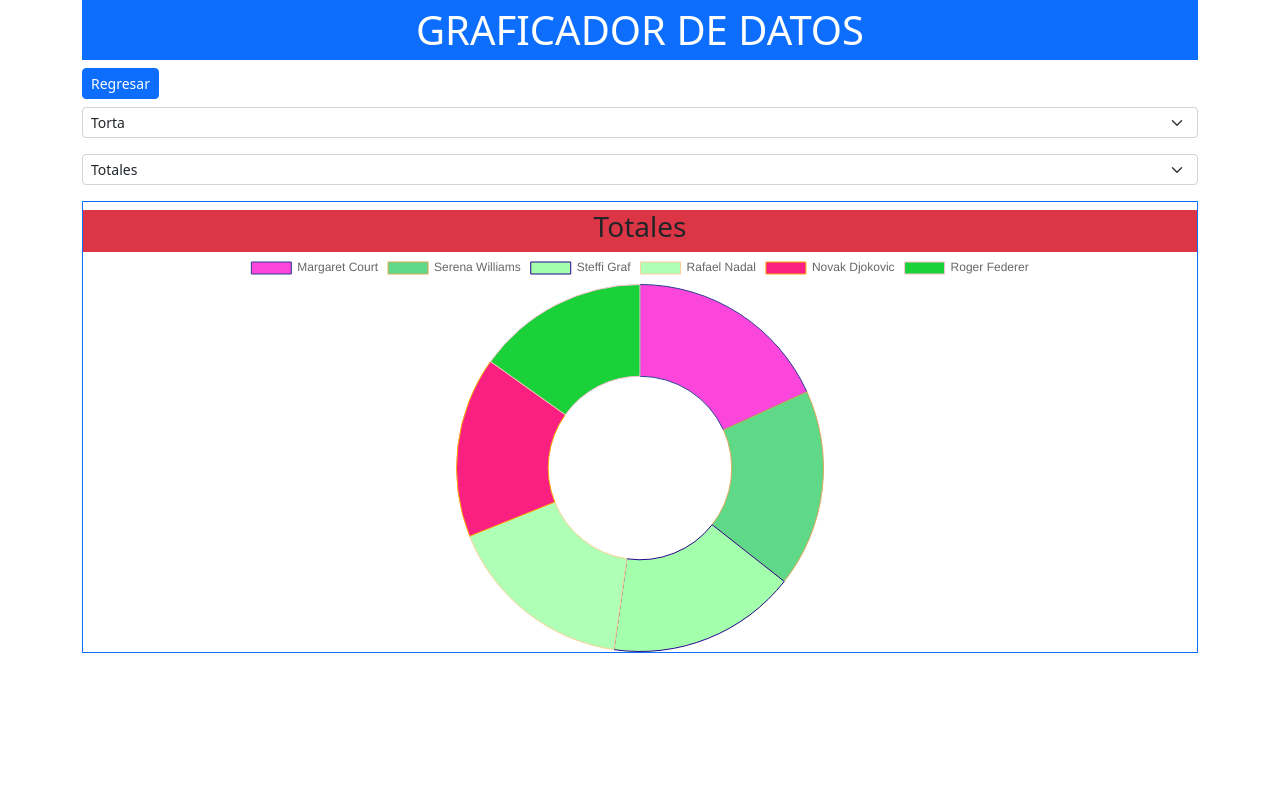
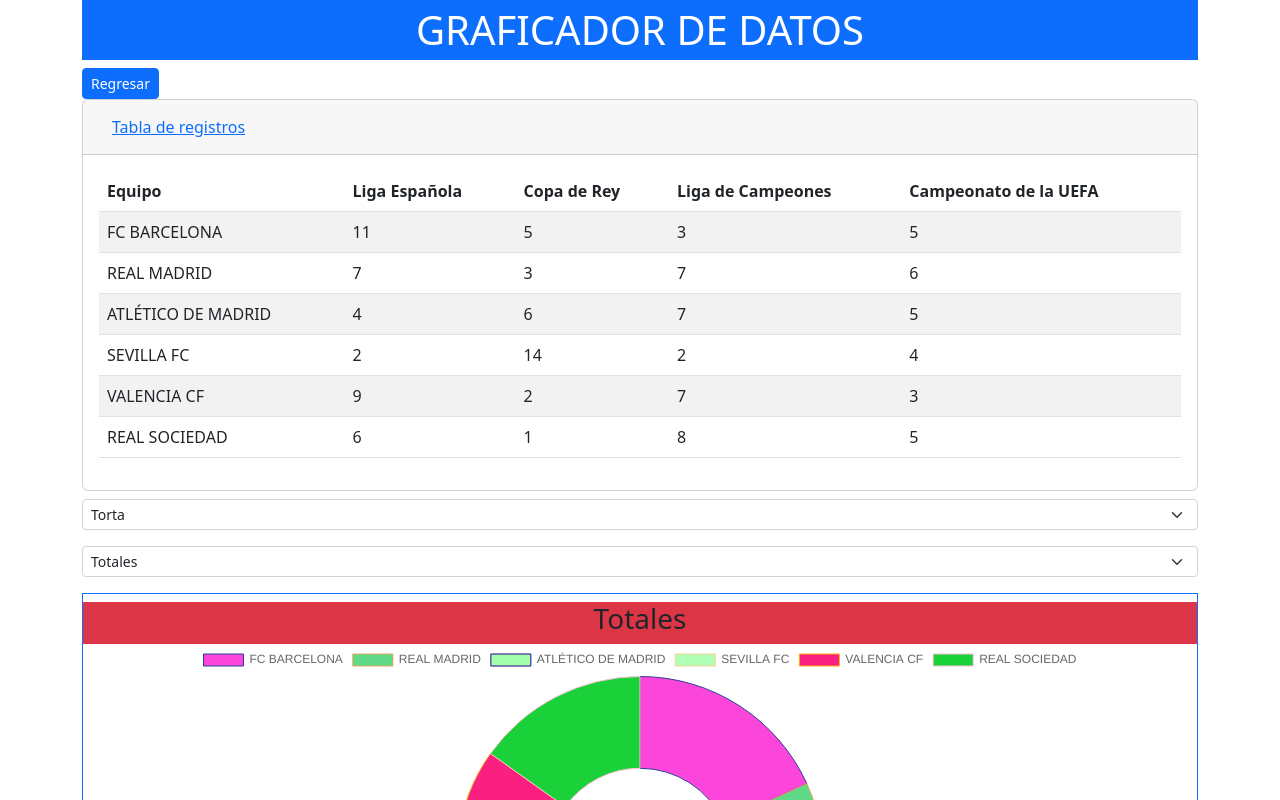
Before and after one commit to wlopera/grafics_react_pw, a React (Create React App) app: page / in a window 1280 px wide. Both pictures are taken after a click on the button "Procesar". Shown: the top 800 px of the page. Built offline with nearby package versions, Linux system fonts and the light colour scheme.

Commit message:
Crear mas datos y tabla de registros

```diff
--- a/src/components/Graphic/Graphic.js
+++ b/src/components/Graphic/Graphic.js
@@ -6,13 +6,12 @@
 
 const Graphic = ({ cols, rows, updateGraph }) => {
   const [options, setOptions] = useState([]);
-  const [labels, setLabels] = useState([]);
+  const [firstField, setFirstField] = useState([]);
   const [records, setRecords] = useState([]);
   const [total, setTotal] = useState([]);
   const [currentOption, setCurrentOption] = useState("total");
   const [optionsGraphics, setOptionsGraphics] = useState(graphics);
   const [currentGraphic, setCurrentGraphic] = useState(1);
-  const [firstField, setFirstField] = useState([]);
 
   useEffect(() => {
     let registers = [];
@@ -26,7 +25,6 @@
       }
     });
     setOptions(registers);
-    setLabels(rows.map((row) => row.player));
 
     setFirstField(
       rows.map((row, index) => {
@@ -65,6 +63,25 @@
       ? "Totales"
       : options.filter((option) => option.value === currentOption)[0].text;
 
+  const getData = () => {
+    const values = rows.map((row, index) => {
+      let data = [];
+      let cont = 100;
+      cols.forEach((col) => {
+        data.push(
+          <td scope="row" key={index + cont++}>
+            {row[col.dataField]}
+          </td>
+        );
+      });
+
+      return <tr key={index * cont++}>{data}</tr>;
+    });
+    return values;
+  };
+
+  const data = getData();
+
   return (
     <div>
       <button
@@ -73,6 +90,46 @@
       >
         Regresar
       </button>
+      <div id="accordion">
+        <div className="card">
+          <div className="card-header" id="headingOne">
+            <h5 className="mb-0">
+              <button
+                className="btn btn-link"
+                data-toggle="collapse"
+                data-target="#collapseOne"
+                aria-expanded="false"
+                aria-controls="collapseOne"
+                type="button"
+              >
+                Tabla de registros
+              </button>
+            </h5>
+          </div>
+
+          <div
+            id="collapseOne"
+            className="collapse show"
+            aria-labelledby="headingOne"
+            data-parent="#accordion"
+          >
+            <div className="card-body">
+              <table className="table table-striped table-hover">
+                <thead>
+                  <tr>
+                    {cols.map((col, index) => (
+                      <th key={index} scope="col">
+                        {col.text}
+                      </th>
+                    ))}
+                  </tr>
+                </thead>
+                <tbody>{data}</tbody>
+              </table>
+            </div>
+          </div>
+        </div>
+      </div>
       <div>
         <select
           className="form-select form-select-sm mb-3 mt-2"
@@ -108,7 +165,7 @@
       {currentGraphic === 1 && (
         <div className="mt-2">
           {options.length > 0 && (
-            <PieChart title={title} labels={labels} records={records} />
+            <PieChart title={title} labels={firstField} records={records} />
           )}
         </div>
       )}
@@ -121,7 +178,7 @@
         <div className="mt-2">
           <LineChart
             title="Totales"
-            labels={labels}
+            labels={firstField}
             records={rows}
             cols={options}
           />
--- a/src/store/data.js
+++ b/src/store/data.js
@@ -1,4 +1,4 @@
-export const columns = [
+export const columns1 = [
   { dataField: "player", text: "Jugador" },
   { dataField: "grandSlamAus", text: "Abierto de Australia" },
   { dataField: "grandSlamRG", text: "Roland Garros" },
@@ -6,7 +6,7 @@
   { dataField: "grandSlamUSA", text: "Abierto de Estados Unidos" },
 ];
 
-export const records = [
+export const records1 = [
   {
     player: "Margaret Court",
     grandSlamAus: 11,
@@ -51,6 +51,74 @@
   },
 ];
 
+export const columns = [
+  {
+    dataField: "team",
+    text: "Equipo",
+  },
+  {
+    dataField: "ligue",
+    text: "Liga Española",
+  },
+  {
+    dataField: "cupKing",
+    text: "Copa de Rey",
+  },
+  {
+    dataField: "champion",
+    text: "Liga de Campeones",
+  },
+  {
+    dataField: "uefa",
+    text: "Campeonato de la UEFA",
+  },
+];
+
+export const records = [
+  {
+    team: "FC BARCELONA",
+    ligue: 11,
+    cupKing: 5,
+    champion: 3,
+    uefa: 5,
+  },
+  {
+    team: "REAL MADRID",
+    ligue: 7,
+    cupKing: 3,
+    champion: 7,
+    uefa: 6,
+  },
+  {
+    team: "ATLÉTICO DE MADRID",
+    ligue: 4,
+    cupKing: 6,
+    champion: 7,
+    uefa: 5,
+  },
+  {
+    team: "SEVILLA FC",
+    ligue: 2,
+    cupKing: 14,
+    champion: 2,
+    uefa: 4,
+  },
+  {
+    team: "VALENCIA CF",
+    ligue: 9,
+    cupKing: 2,
+    champion: 7,
+    uefa: 3,
+  },
+  {
+    team: "REAL SOCIEDAD",
+    ligue: 6,
+    cupKing: 1,
+    champion: 8,
+    uefa: 5,
+  },
+];
+
 export const graphics = [
   {
     key: 1,
```
